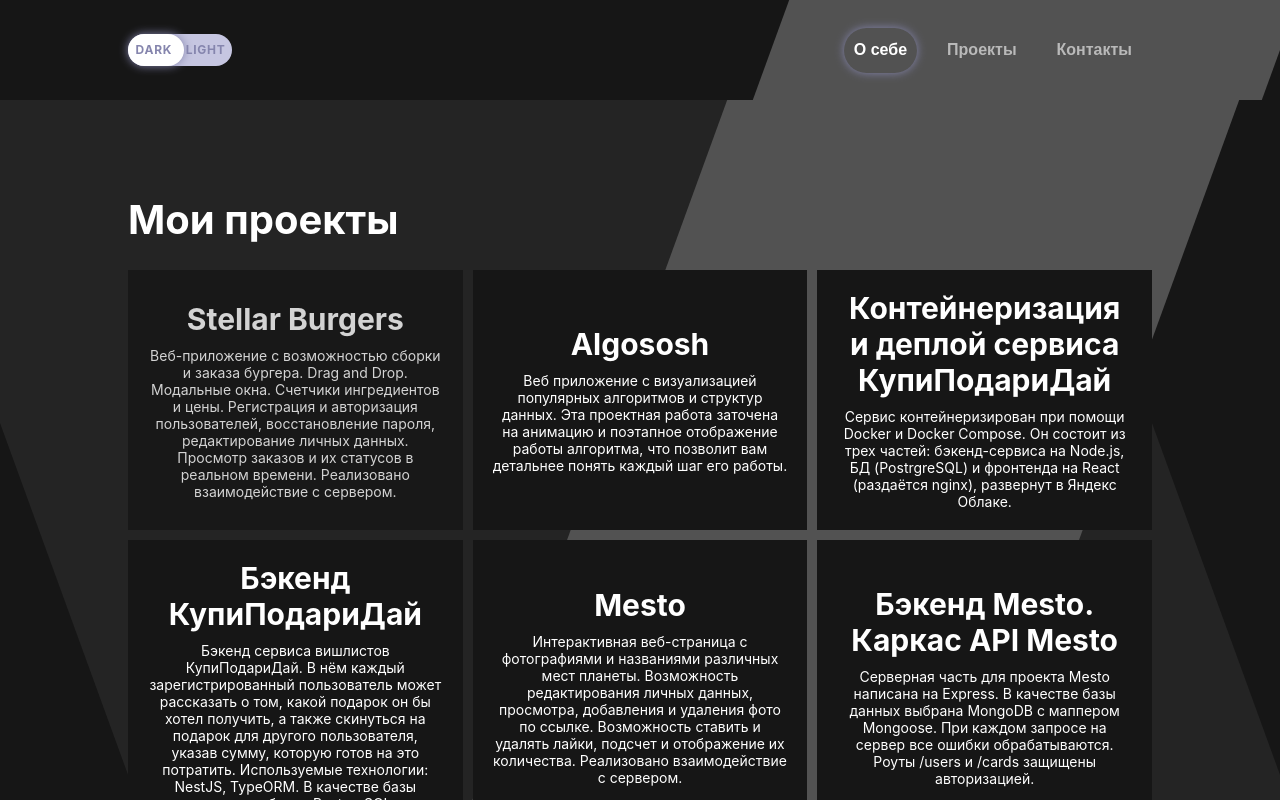
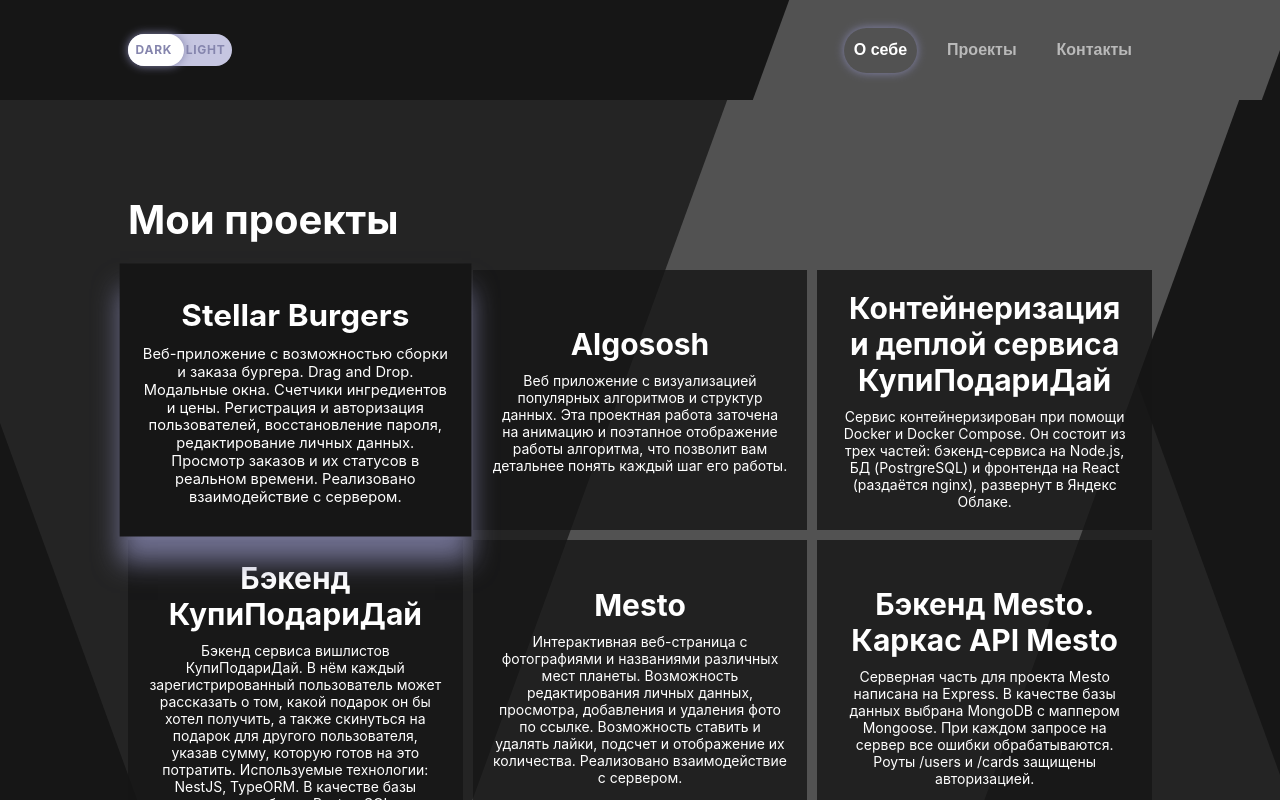
Before and after one commit to mary-an-safronova/portfolio, a React (Create React App) app: page / in a window 1280 px wide. In both pictures the pointer is over the element 295 px from the left and 1352 px from the top of the page. Shown: the part 952-1752 px from the top of the page. Built offline with nearby package versions, Linux system fonts and the light colour scheme.

Commit message:
style: fixed styles for the hover effect in the project block

```diff
--- a/src/components/portfolio/portfolio.module.css
+++ b/src/components/portfolio/portfolio.module.css
@@ -10,11 +10,31 @@
 }
 
 .card_theme_dark {
-    background-color: rgb(22, 22, 22);
+    background-color: rgba(22, 22, 22, 0.8);
+}
+
+.card_theme_dark:hover {
+    background-color: rgba(22, 22, 22, 1);
+    box-shadow: 0 24px 24px rgba(133, 133, 173, 0.8);
+    transform: scale(1.05);
+    transition: box-shadow 0.3s ease,
+                padding 0.3s ease,
+                margin 0.3s ease;
+    opacity: 1;
 }
 
 .card_theme_light {
-    background-color: rgb(255, 255, 255);
+    background-color: rgba(255, 255, 255, 0.8);
+}
+
+.card_theme_light:hover {
+    background-color: rgba(255, 255, 255, 1);
+    box-shadow: 0 24px 24px rgba(34, 131, 131, 0.8);
+    transform: scale(1.05);
+    transition: box-shadow 0.3s ease,
+                padding 0.3s ease,
+                margin 0.3s ease;
+    opacity: 1;
 }
 
 .text_color_darkTheme {
@@ -50,14 +70,11 @@
     flex-direction: column;
     align-items: center;
     justify-content: center;
+    cursor: pointer;
 }
 
 .link {
     text-decoration: none;
-}
-
-.link:hover {
-    opacity: 0.8;
 }
 
 .cardTitle {
```
